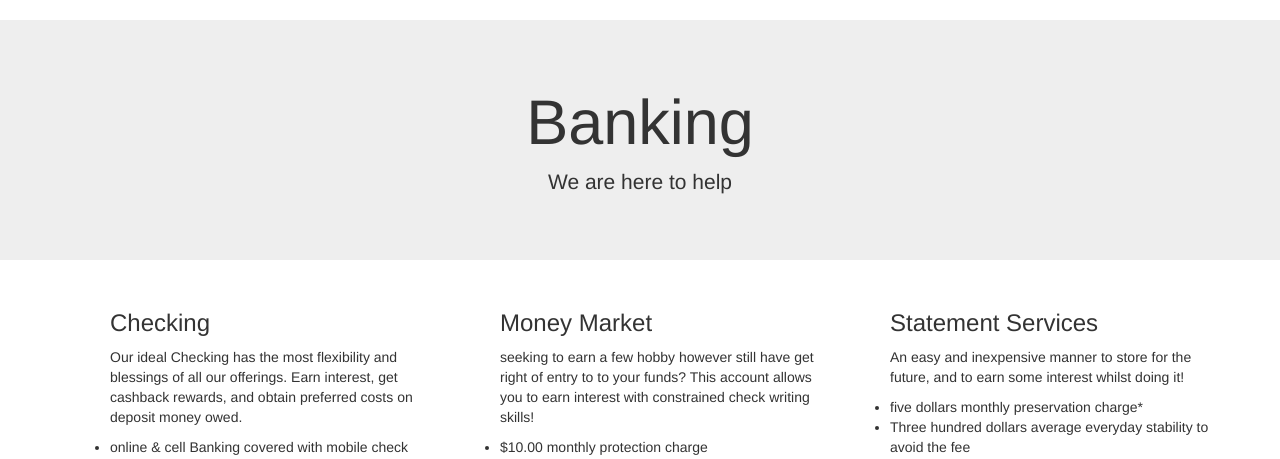
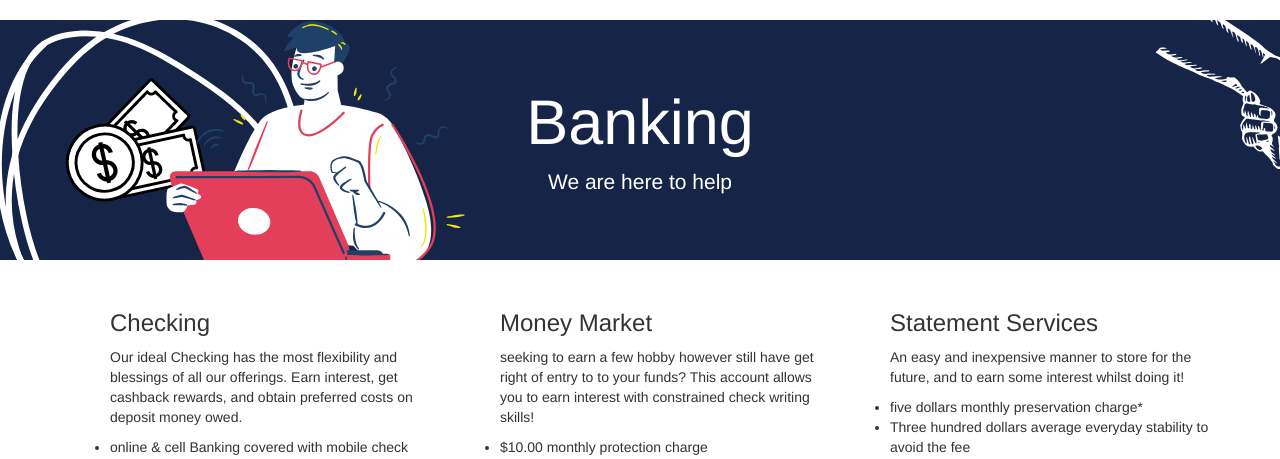
Before and after one commit to jlb2886/RochesterFederal, a PHP site: page /Banking.html in a window 1280 px wide. Shown: the part 52-511 px from the top of the page. Run offline with PHP 8.4, Linux system fonts and the light colour scheme.

Commit message:
images
created an image folder with background created from canva, which is free to use with free icons and images.

```diff
--- a/Banking.css
+++ b/Banking.css
@@ -11,6 +11,11 @@ footer {
   margin-top: 1em;
   background-color: #1f4068;
   color: white;
+}
+
+.jumbotron{
+  background-image: url("img/banking.png");
+  color: #fff;
 }
 
 /* Full-width input fields */
--- a/Banking.html
+++ b/Banking.html
@@ -15,7 +15,7 @@
 <nav class="navbar navbar-inverse">
     <div class="container-fluid">
         <div class="navbar-header">
-        <a class="navbar-brand" href="#"><img src="RochesterFederal.png" alt="Rochester Federal Bank" width = 30em></a>
+        <a class="navbar-brand" href="#"><img src="img/RochesterFederal.png" alt="Rochester Federal Bank" width = 30em></a>
         </div>
         <ul class="nav navbar-nav">
         <li><a href="#">Home</a></li>
@@ -33,7 +33,7 @@
           <form class="modal-content animate" onsubmit="validateForm()" method="POST">
             <div class="imgcontainer">
               <span onclick="document.getElementById('id01').style.display='none'" class="close" title="Close Modal">&times;</span>
-              <img src="RochesterFederalBackground.png" alt="Avatar" class="avatar">
+              <img src="img/RochesterFederalBackground.png" alt="Avatar" class="avatar">
             </div>
 
             <div class="containerLogin">
```
Also changed, not shown: img/FederalBank.png (renamed from FederalBank.png), img/RochesterFederal.png (renamed from RochesterFederal.png), img/RochesterFederalBackground.png (renamed from RochesterFederalBackground.png), img/banking.png (added), img/change.jpg (added), img/mortgage.jpg (added), img/vault.jpg (added), 2 other files.
